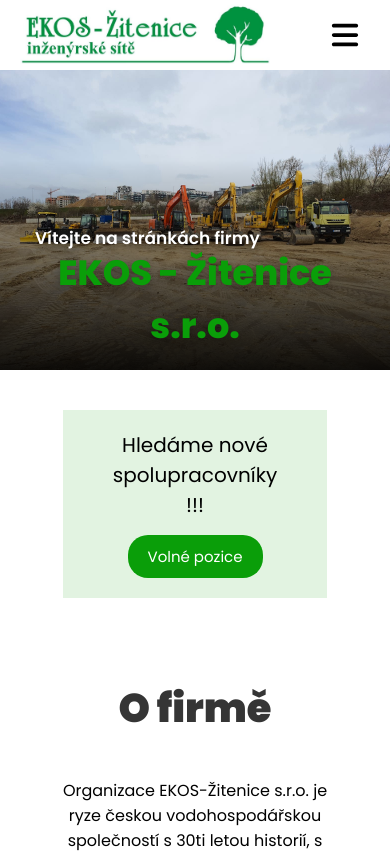
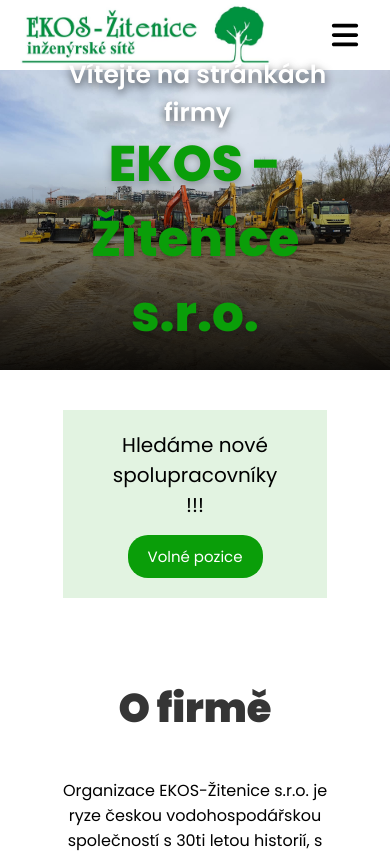
Before and after one commit to suchomelova-dana/ekos-zitenice, a Vue app: page /#/ in a window 390 px wide. Shown: the top 853 px of the page. Built offline with nearby package versions, Linux system fonts and the light colour scheme.

Commit message:
responsive fixes

```diff
--- a/src/components/EquipmentItem.vue
+++ b/src/components/EquipmentItem.vue
@@ -127,6 +127,9 @@
   .itemArea .text{
     width: 100%;
   }
+  .itemArea .text  .paragraph .rectangle{
+    left: -20px;
+  }
 }
 
 /* Tablets */
--- a/src/views/ContactsPage.vue
+++ b/src/views/ContactsPage.vue
@@ -233,6 +233,10 @@
     /*background-color: orange;*/
   }
 
+  .contacts .heading{
+    padding-left: 0;
+  }
+
   .location{
     width: 100%;
     /*background-color: orange;*/
--- a/src/views/HomePage.vue
+++ b/src/views/HomePage.vue
@@ -396,13 +396,13 @@
     }
 
     .headingArea h2{
-      font-size: 17px;
+      font-size: 25px;
       /*padding-left: 0;*/
       /*background-color: orange;*/
     }
 
     .headingArea h1{
-      font-size: 35px;
+      font-size: 50px;
       font-weight: 800;
       /*background-color: purple;*/
     }
```
